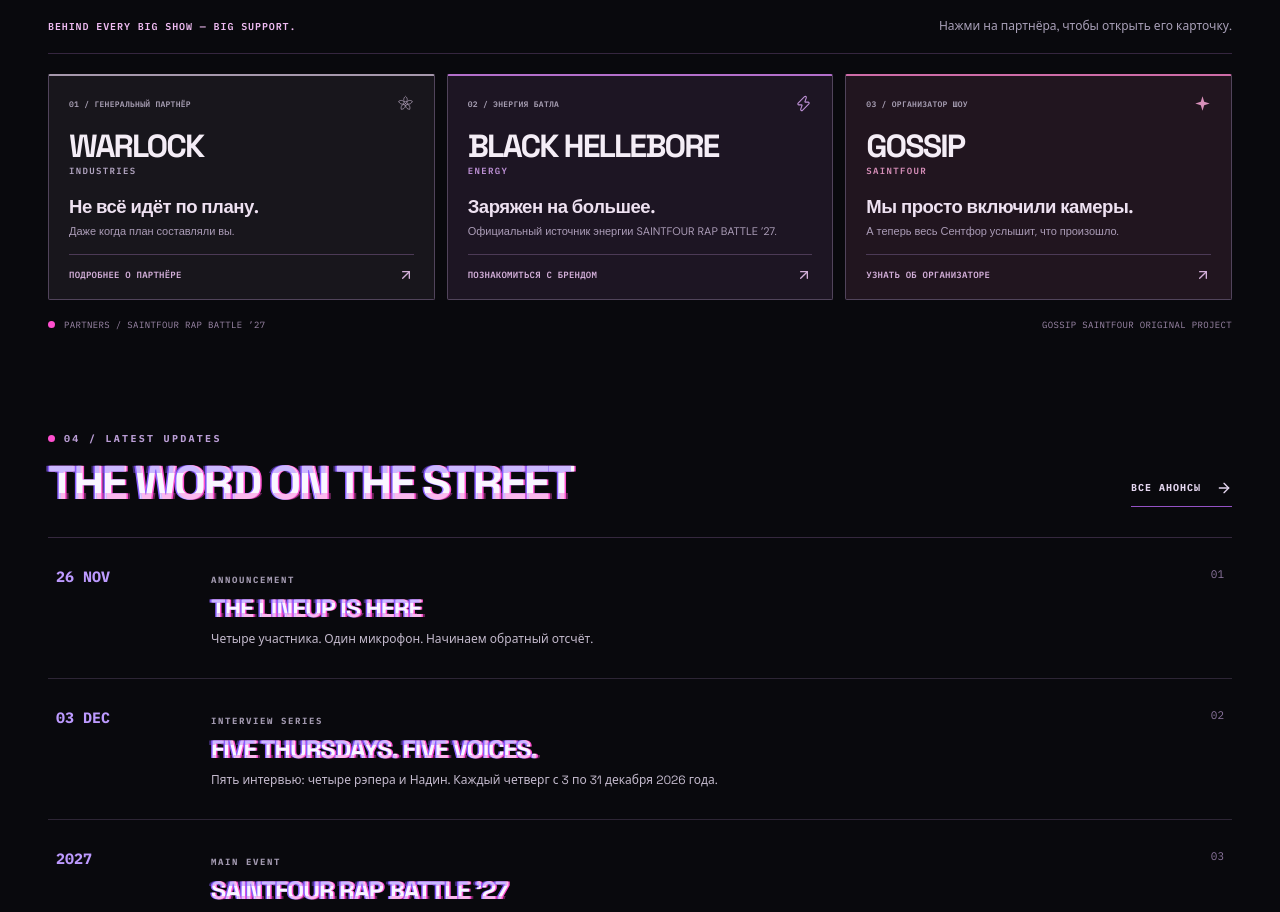
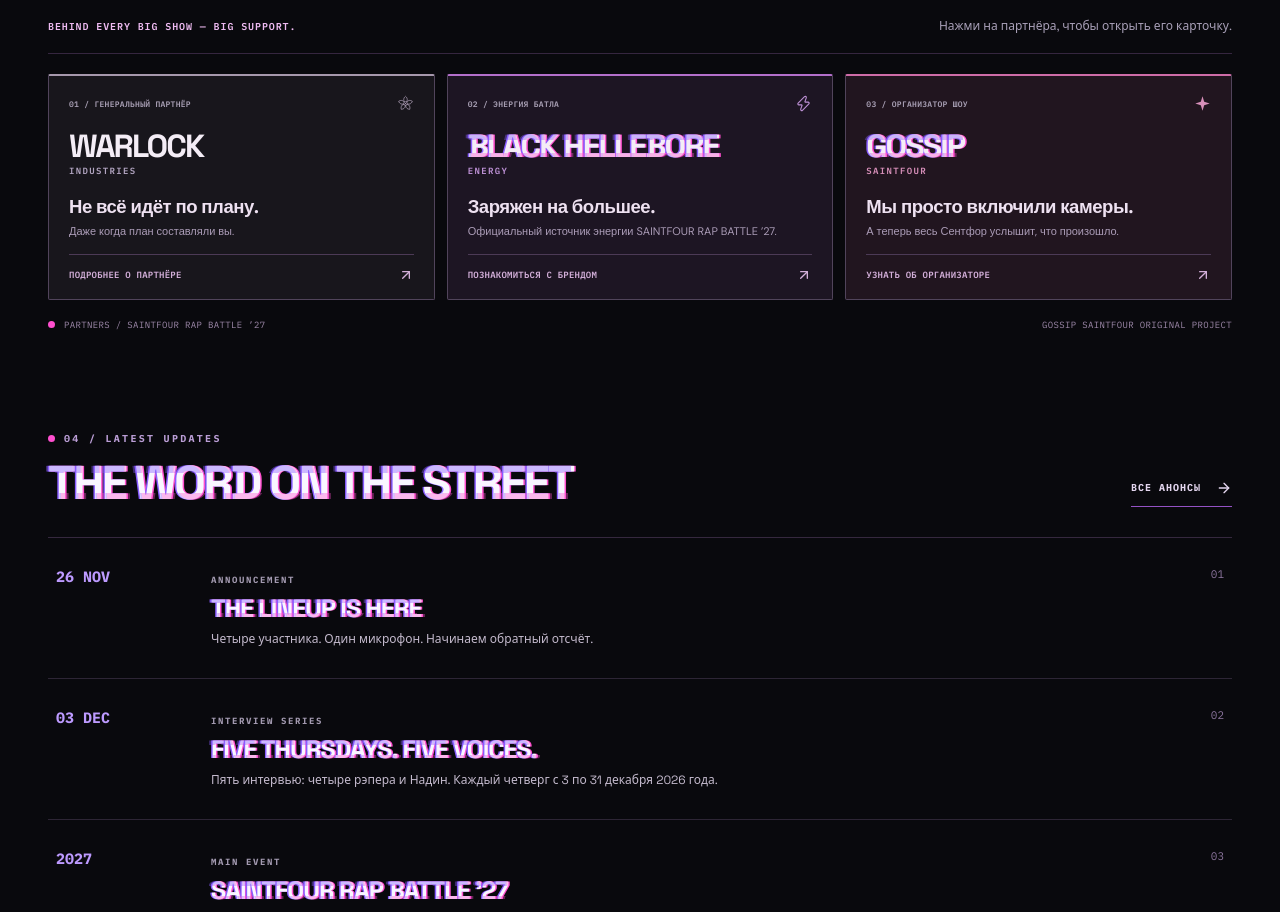
Before and after one commit to GossipSa/SaintfourRapBattle27, a React (Vite) app: page / in a window 1280 px wide. Shown: the part 3100-4012 px from the top of the page. Built offline with nearby package versions, Linux system fonts and the light colour scheme; a web font is replaced by a local one.

Commit message:
Restore card wordmark glitch on both partner sections

```diff
--- a/src/sponsor-tile-redesign.css
+++ b/src/sponsor-tile-redesign.css
@@ -147,3 +147,11 @@
   .sponsors-grid .sponsor-details-toggle{font-size:9px}
 }
 @media(prefers-reduced-motion:reduce){.sponsors-grid .sponsor-tile{transition:none}}
+
+/* The same live signal-glitch on Black Hellebore and Gossip on both pages. */
+.sponsors-grid .sponsor-tile .sponsor-brand-glitch{position:relative;isolation:isolate;display:inline-block;text-shadow:-1.5px 0 #885cff,1.5px 0 #ff4fcf}
+.sponsors-grid .sponsor-tile .sponsor-brand-glitch::before,
+.sponsors-grid .sponsor-tile .sponsor-brand-glitch::after{content:attr(data-text);position:absolute;inset:0;pointer-events:none;font:inherit;letter-spacing:inherit;line-height:inherit;white-space:normal;overflow-wrap:inherit;opacity:.53}
+.sponsors-grid .sponsor-tile .sponsor-brand-glitch::before{color:#885cff;transform:translate(-2px,0);clip-path:inset(12% 0 72% 0);animation:sf-heading-top 5.9s steps(1,end) -1.1s infinite}
+.sponsors-grid .sponsor-tile .sponsor-brand-glitch::after{color:#ff4fcf;transform:translate(2px,0);clip-path:inset(73% 0 10% 0);animation:sf-heading-bottom 6.7s steps(1,end) -2.9s infinite}
+@media(prefers-reduced-motion:reduce){.sponsors-grid .sponsor-tile .sponsor-brand-glitch::before,.sponsors-grid .sponsor-tile .sponsor-brand-glitch::after{animation:none;opacity:.22}}
```
